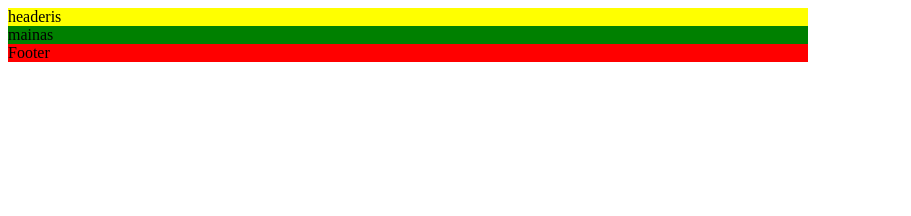
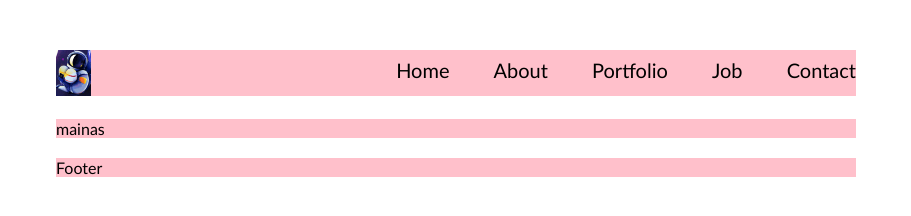
Before and after one commit to Karolis6/astronautas, a website: page index.html in a window 1280 px wide. Shown: the whole page, without its empty margins (0-911 px from the left). Drawn offline with Linux system fonts and the light colour scheme.

Commit message:
Add files via upload

```diff
--- a/index.html
+++ b/index.html
@@ -34,7 +34,16 @@
     <meta name="theme-color" content="#ffffff" />
   </head>
   <body>
-    <header>headeris</header>
+    <header>
+      <img src="./astronautas.gif" alt="Astronautas" />
+      <nav>
+        <a href="">Home</a>
+        <a href="">About</a>
+        <a href="">Portfolio</a>
+        <a href="">Job</a>
+        <a href="">Contact</a>
+      </nav>
+    </header>
 
     <main>mainas</main>
 
--- a/pomidoras.css
+++ b/pomidoras.css
@@ -1,16 +1,46 @@
-header{
-    width: 800px;
-    margin-left: calc(50%-500px);
-    background-color: yellow;
-}
-main{
-    width: 800px;
-    margin-left: calc(50%-500px);
-    background-color: green;
+body{
+    margin: 0;
+    font-family: 'Gill Sans', 'Gill Sans MT', Calibri, 'Trebuchet MS', sans-serif;
+
 }
 
+
+header,
+main,
 footer{
+    display: inline-block;
     width: 800px;
-    margin-left: calc(50%-500px);
-    background-color:red;
+    margin-left: calc(20% - 200px);
+    background-color: pink;
+    margin-bottom: 20px;
+
 }
+header {
+    margin-top: 50px;
+}
+img{
+    object-fit: contain;
+    width: 35px;
+    height: auto;
+    object-position: left;
+    float: left;
+}
+nav{float: right;
+    margin-top: 10px;
+}
+a{  display: inline-block;
+    margin: 0;
+    margin-left: 2em;
+    color: black;
+    font-size: 20px;
+    line-height: 1em;
+    text-decoration: none;
+
+}
+a:first-child{
+    margin-left: 0px;
+}
+a:hover{
+    color: blue;
+    text-decoration: underline;
+}
```
